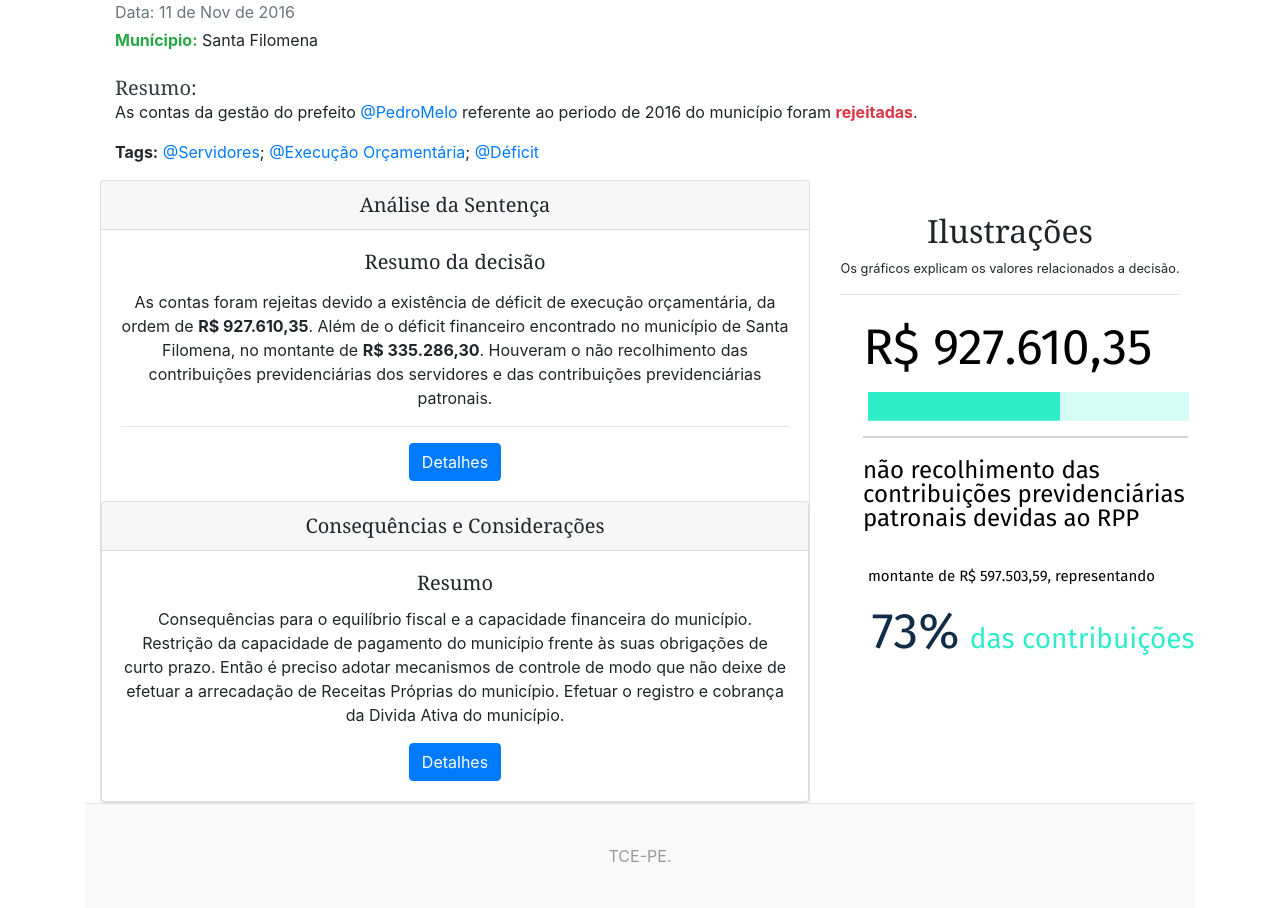
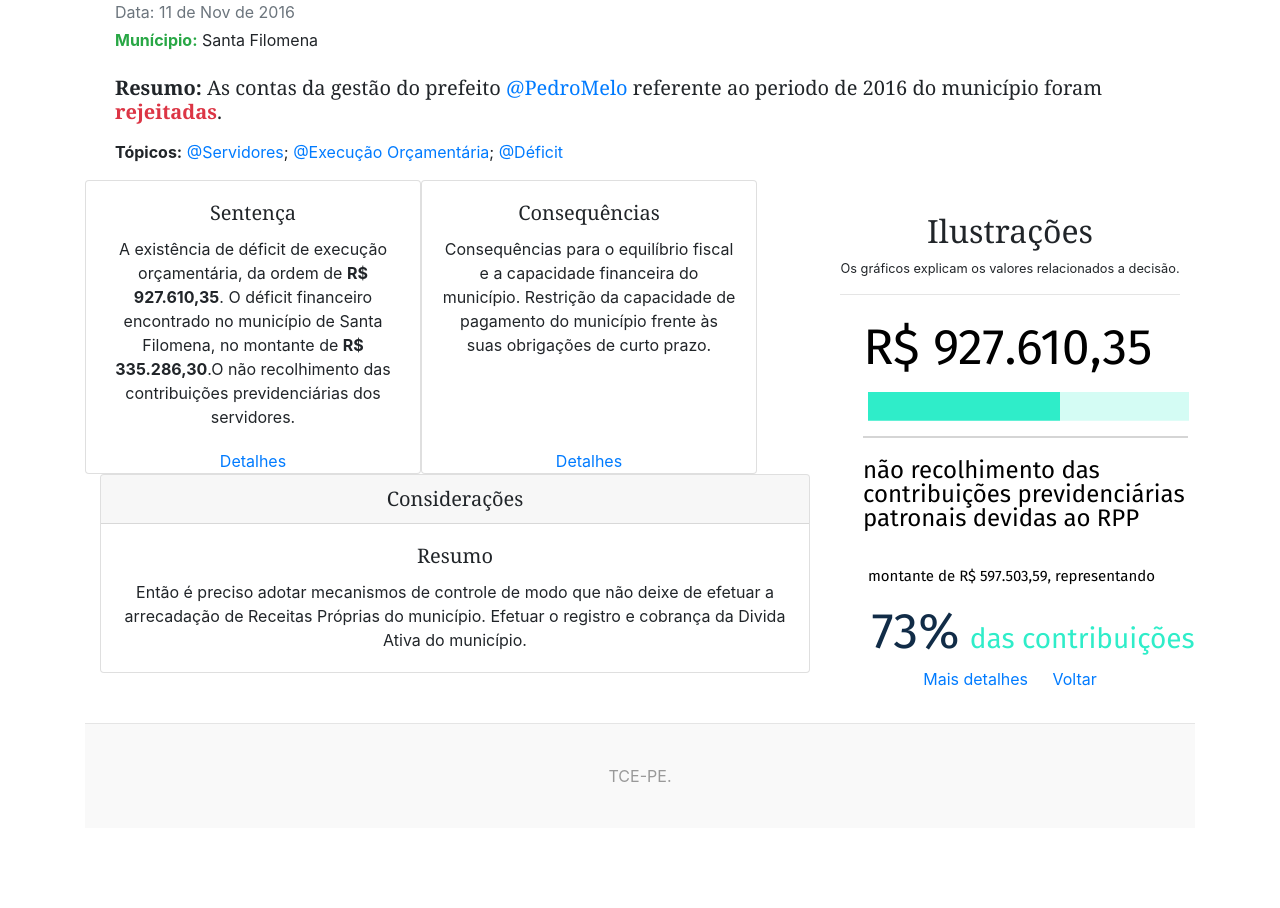
Before and after one commit to Tiagoblima/Design-App-TCE, a FastAPI app: page /analise_1.html in a window 1280 px wide. Shown: the part 79-987 px from the top of the page. After the commit the page ends 907 px from the top, so only its background shows below. Run offline with FastAPI, Linux system fonts and the light colour scheme; some libraries are stand-ins or nearby versions.

Commit message:
Changing sentence analyses

```diff
--- a/templates/analise_1.html
+++ b/templates/analise_1.html
@@ -47,48 +47,63 @@
             <div class="mb-1 text-muted">Data: 11 de Nov de 2016</div>
              <p><strong class="d-inline-block mb-2 text-success">Munícipio:</strong> Santa Filomena</p>
 
-              <p class="card-text mb-auto"></p>
+              <p class="card-text"></p>
                 <h5 class="mb-0">
-                <a class="text-dark" href="/">Resumo:
-                </a>
-                </h5>
                     <p>
+                        <strong>Resumo:</strong>
                         As contas da gestão do prefeito <a href="http://127.0.0.1:8000/">@PedroMelo</a> referente ao periodo de 2016
                         do município foram <strong class="text-danger">rejeitadas</strong>.
                     </p>
+                </h5>
 
-            <p> <strong>Tags:</strong>
+
+            <p> <strong>Tópicos:</strong>
               <a href="http://127.0.0.1:8000/">@Servidores</a>; <a href="http://127.0.0.1:8000/">@Execução Orçamentária</a>; <a href="http://127.0.0.1:8000/">@Déficit </a></p>
           </div>
 
            <div class="row">
                <div class="col-lg-8 text-center overflow-hidden">
+                   <div class="row">
+                       <div class="card" style="width: 21rem;">
+                           <div class="card-body">
+                               <h5 class="card-title">Sentença</h5>
+
+                               <p class="card-text">
+                                   A existência de déficit de execução orçamentária, da ordem de <strong>R$ 927.610,35</strong>.
+                                   O déficit financeiro encontrado no município de Santa Filomena, no montante de
+                                   <strong>R$ 335.286,30</strong>.O não recolhimento das contribuições previdenciárias dos
+                                   servidores.
+                               </p>
+
+                           </div>
+                           <a href="#" class="card-link">Detalhes</a>
+                       </div>
+                       <div class="card" style="width: 21rem;">
+                           <div class="card-body">
+                               <h5 class="card-title">Consequências</h5>
+
+                               <p class="card-text">
+                                   Consequências para o equilíbrio fiscal e a capacidade financeira do município.
+                                   Restrição da capacidade de pagamento do município frente às suas obrigações de curto
+                                   prazo.
+                               </p>
+                           </div>
+                           <a href="#" class="card-link">Detalhes</a>
+                       </div>
+                   </div>
+
                    <div class="card">
-                   <h5 class="card-header">Análise da Sentença</h5>
-                   <div class="card-body">
-                       <h5 class="card-title">Resumo da decisão</h5>
-                       <p class="card-text">
-                       <p>As contas foram rejeitas devido a existência de déficit de execução orçamentária,
-                       da ordem de <strong>R$ 927.610,35</strong>. Além de o déficit financeiro encontrado no município
-                       de Santa Filomena, no montante de <strong>R$ 335.286,30</strong>. Houveram o não recolhimento das
-                       contribuições previdenciárias dos servidores e das contribuições previdenciárias patronais.
-                       <hr>
-                       <a href="#" class="btn btn-primary">Detalhes</a>
-                   </div>
-                   <div class="card">
-                       <h5 class="card-header">Consequências e Considerações</h5>
+                       <h5 class="card-header">Considerações</h5>
                        <div class="card-body">
                            <h5 class="card-title">Resumo</h5>
                            <p class="card-text">
-                               Consequências para o equilíbrio fiscal e a capacidade financeira do município. Restrição
-                               da capacidade de pagamento do município frente às suas obrigações de curto prazo. Então é
-                               preciso adotar mecanismos de controle de modo que não deixe de efetuar a arrecadação de Receitas
+                               Então é preciso adotar mecanismos de controle de modo que não deixe de efetuar a arrecadação de Receitas
                                Próprias do município. Efetuar o registro e cobrança da Divida Ativa do município.
                            </p>
-                           <a href="#" class="btn btn-primary">Detalhes</a>
+
                        </div>
                    </div>
-               </div>
+
                </div>
 
                <div class="col-lg-4 text-center overflow-hidden">
@@ -97,6 +112,8 @@
                        <p class="small">Os gráficos explicam os valores relacionados a decisão.</p>
                        <hr>
                        <img src="{{ url_for('static', path='/imgs/myvisual.png') }}">
+                       <a href="#" class="card-link">Mais detalhes</a>
+                       <a href="#" class="card-link">Voltar</a>
                    </div>
                </div>
            </div>
```
Lines whose indentation alone changed are shown as unchanged.
